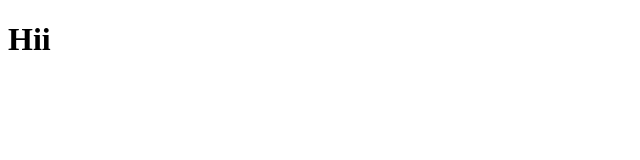
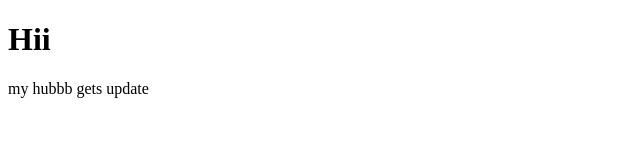
Before and after one commit to sssfa88/hubbb, a plain HTML site: page Index.html in a window 1280 px wide. Shown: the whole page, without its empty margins (0-640 px from the left). Drawn offline with Linux system fonts and the light colour scheme.

Commit message:
update project

```diff
--- a/Index.html
+++ b/Index.html
@@ -9,6 +9,7 @@
 
 <body>
     <h1>Hii</h1>
+    <P>my hubbb gets update</P>
 </body>
 
 </html>
```
